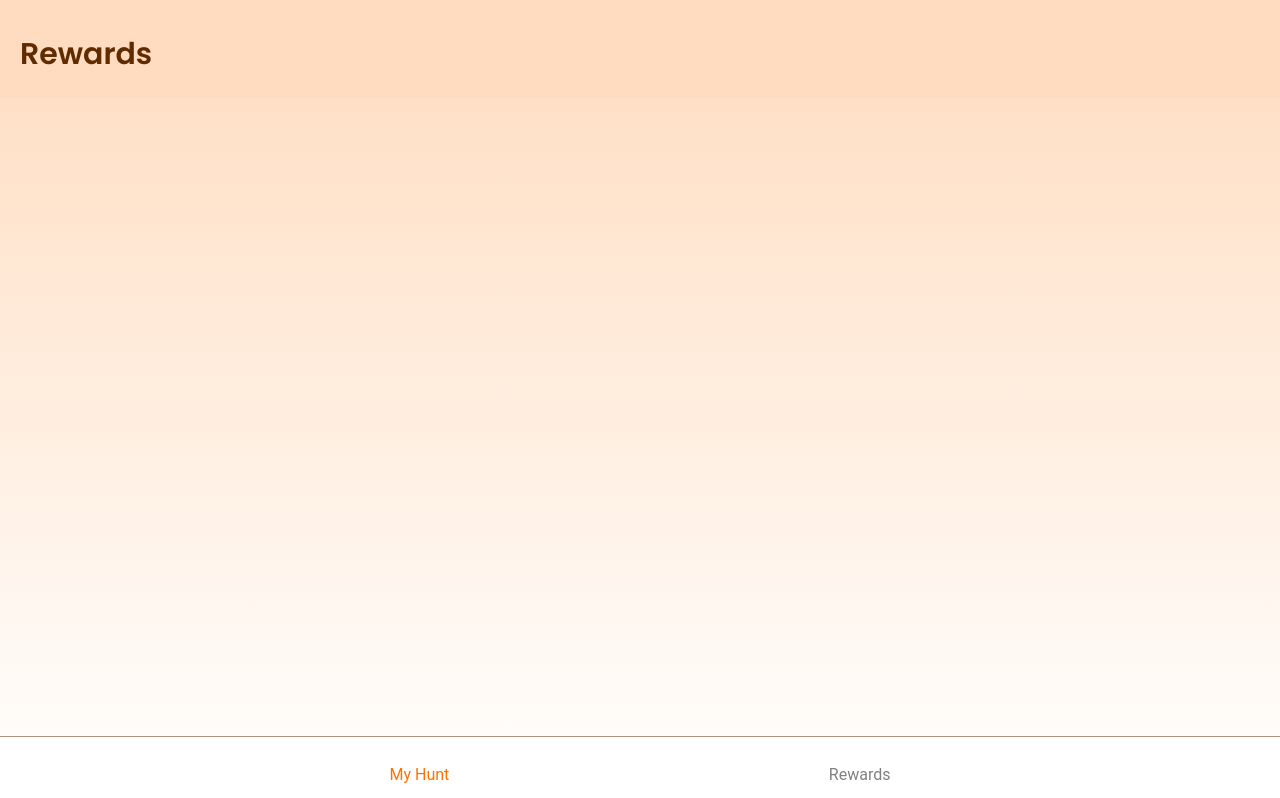
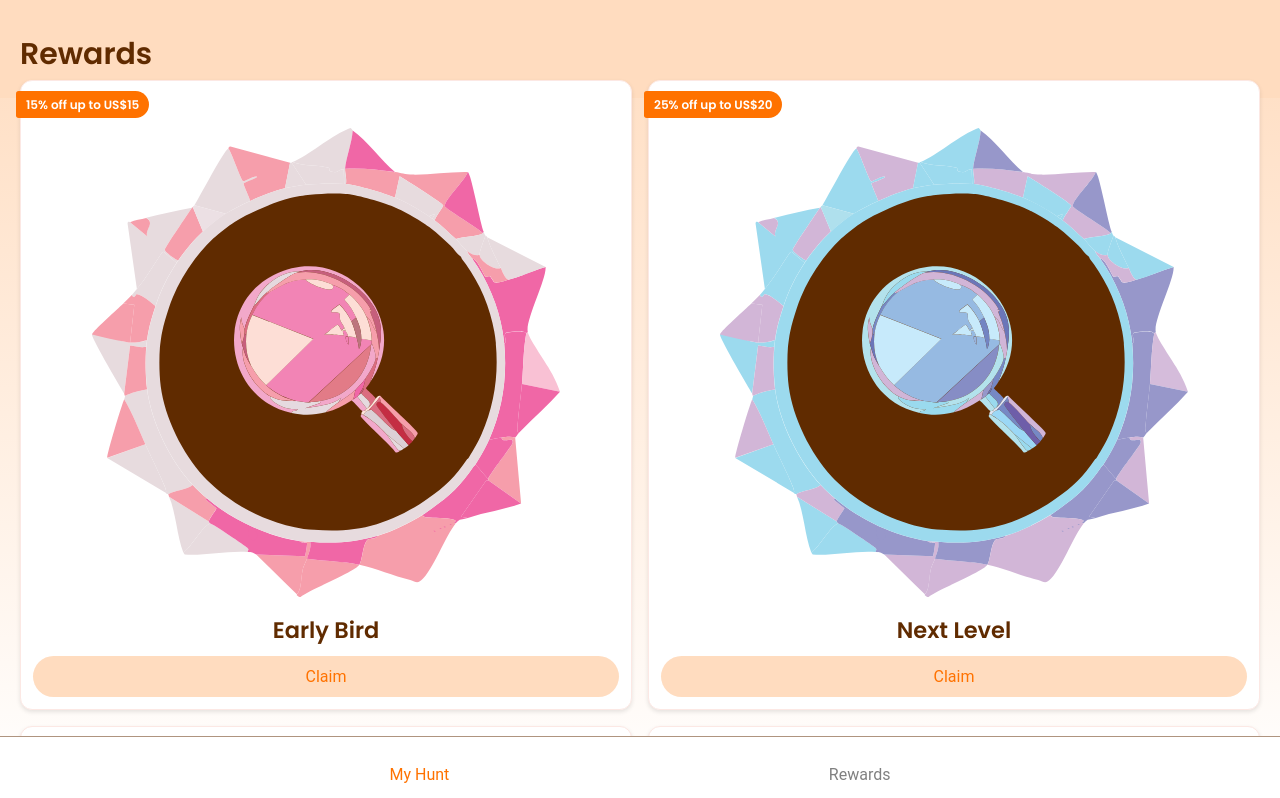
Before and after one commit to Esprz/CityHunter, a Vue app in the folder city-hunter/: page /rewards in a window 1280 px wide. Shown: the top 798 px of the page. Built offline with nearby package versions, Linux system fonts and the light colour scheme; some icons are missing.

Commit message:
feat: rewards page, coupon card

```diff
--- /dev/null
+++ b/city-hunter/src/components/CouponCard.vue
@@ -0,0 +1,69 @@
+<script setup>
+import GeneralButton from './GeneralButton.vue';
+
+defineProps({
+    title: String,
+    deal: String,
+    badge: String,
+    claimed: Boolean,
+});
+
+const emit = defineEmits(["claim"]);
+
+function handleClaim() {
+    emit("claim");
+}
+</script>
+
+<template>
+    <div class="coupon-card">
+        <img :src="badge" />
+        <div class="deal-banner">{{ deal }}</div>
+        <h2 class="coupon-title">{{ title }}</h2>
+
+        <GeneralButton v-if="!claimed" class="unclaimed" text="Claim" :click-event="handleClaim" />
+        <GeneralButton v-else text="Claimed" disabled />
+
+    </div>
+</template>
+
+
+
+<style scoped>
+.coupon-card {
+    background-color: white;
+    border: 1px solid #fce8e4;
+    border-radius: 12px;
+    box-shadow: 0 2px 4px rgba(0, 0, 0, 0.1);
+    text-align: center;
+    padding: 12px;
+    position: relative;
+}
+
+
+img {
+    width: 80%;
+    margin-top: 35px;
+}
+
+.deal-banner {
+    position: absolute;
+    top: 10px;
+    left: -5px;
+    background: var(--color2);
+    color: white;
+    font-size: 12px;
+    font-weight: 550;
+    padding: 4px 10px;
+    border-radius: 5px 25px 25px 5px;
+}
+
+.coupon-title {
+    margin: 8px 0;
+}
+
+.unclaimed{
+  color: var(--color2);
+  background-color: var(--color3);
+}
+</style>
--- a/city-hunter/src/components/GeneralButton.vue
+++ b/city-hunter/src/components/GeneralButton.vue
@@ -19,7 +19,8 @@ const props = defineProps({
     background-color: var(--color2);
     border: none;
     border-radius: 50px;
-    padding: 10px;
+    padding: 8px;
     color: white;
+    width: 100%;
 }
 </style>
--- a/city-hunter/src/stores/eventStore.js
+++ b/city-hunter/src/stores/eventStore.js
@@ -4,7 +4,32 @@ export const useEventStore = defineStore('event', {
   state: () => ({
     isEnrolled: false,
     countdown: 0,
-    timer: null,
+    coupons:[
+      {
+        title:'Early Bird',
+        deal:'15% off up to US$15',
+        badge:'/rewards/early_bird.svg',
+        claimed:false,
+      },
+      {
+        title:'Next Level',
+        deal:'25% off up to US$20',
+        badge:'/rewards/next_level.svg',
+        claimed:false,
+      },
+      {
+        title:'SuperNova',
+        deal:'40% off any 2 orders',
+        badge:'/rewards/supernova.svg',
+        claimed:false,
+      },
+      {
+        title:'Ace Hunter',
+        deal:'50% off any 5 orders',
+        badge:'/rewards/ace_hunter.svg',
+        claimed:false,
+      },
+    ]
   }),
 
   getters: {
--- a/city-hunter/src/views/RewardsView.vue
+++ b/city-hunter/src/views/RewardsView.vue
@@ -1,10 +1,18 @@
 <script setup>
-import SvgIcon from '@jamescoyle/vue-icon';
-import { mdiChevronDown, mdiExportVariant, mdiMagnify } from '@mdi/js';
-import { ref } from 'vue';
 import NavigationBar from '@/components/NavigationBar.vue'
 import { useMapUIStore } from "@/stores/mapUIStore";
 const mapUIStore = useMapUIStore();
+
+import CouponCard from "@/components/CouponCard.vue";
+
+import { useEventStore } from "@/stores/eventStore";
+const eventStore = useEventStore();
+
+function claimCoupon(index) {
+    if (!eventStore.coupons[index].claimed) {
+        eventStore.coupons[index].claimed = true;
+    }
+}
 </script>
 
 <template>
@@ -12,11 +20,20 @@ const mapUIStore = useMapUIStore();
         <div class="page-header">
             <h1>Rewards</h1>
         </div>
+
+        <div class="coupons-grid">
+            <CouponCard v-for="(coupon, index) in eventStore.coupons" :key="index" :title="coupon.title"
+                :deal="coupon.deal" :badge="coupon.badge" :claimed="coupon.claimed" @claim="claimCoupon(index)" />
+        </div>
     </div>
+
     <NavigationBar v-if="mapUIStore.showNavBar" class="navigation-bar" />
 </template>
 
 <style scoped>
-
-
+.coupons-grid {
+    display: grid;
+    grid-template-columns: repeat(2, 1fr);
+    gap: 16px;
+}
 </style>
```
